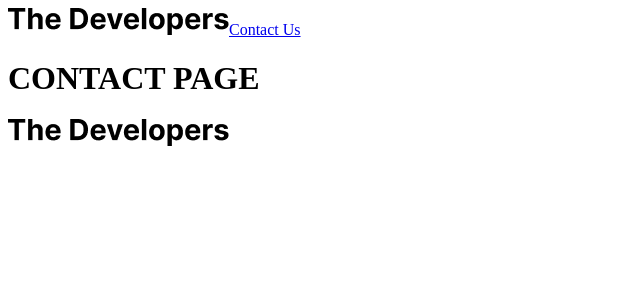
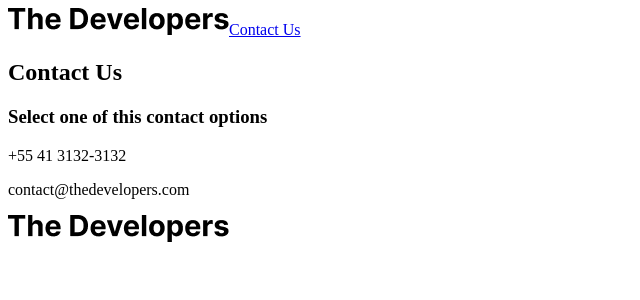
Before and after one commit to bervalim/the-developers, an Angular app in the folder the-developers/: page /contactPage in a window 1280 px wide. Shown: the top 300 px of the page, without its empty margins (0-640 px from the left). Built offline with nearby package versions, Linux system fonts and the light colour scheme.

Commit message:
feat/contact-section-structured

```diff
--- /dev/null
+++ b/the-developers/src/app/components/sections/contact-information/contact-information.component.html
@@ -0,0 +1,9 @@
+<section>
+  <div>
+    <div>
+      <h3>Select one of this contact options</h3>
+      <span>+55 41 3132-3132</span>
+      <p>contact&#64;thedevelopers.com</p>
+    </div>
+  </div>
+</section>
--- a/the-developers/src/app/components/sections/contact-section/contact-section.component.html
+++ b/the-developers/src/app/components/sections/contact-section/contact-section.component.html
@@ -1 +1,5 @@
-<p>contact-section works!</p>
+<section>
+  <div>
+    <h1>Contact Us</h1>
+  </div>
+</section>
--- a/the-developers/src/app/pages/contact-page/contact-page.component.html
+++ b/the-developers/src/app/pages/contact-page/contact-page.component.html
@@ -1 +1,4 @@
-<h1>CONTACT PAGE</h1>
+<main>
+  <app-contact-section></app-contact-section>
+  <app-contact-information></app-contact-information>
+</main>
```
Also changed, not shown: the-developers/src/app/components/sections/contact-information/contact-information.component.ts (added, +12 -0 lines), the-developers/src/app/pages/contact-page/contact-page.component.ts (+5 -5 lines), the-developers/src/app/components/sections/contact-information/contact-information.component.scss (added), 1 other file (tests, documents, lock files or other folders).
